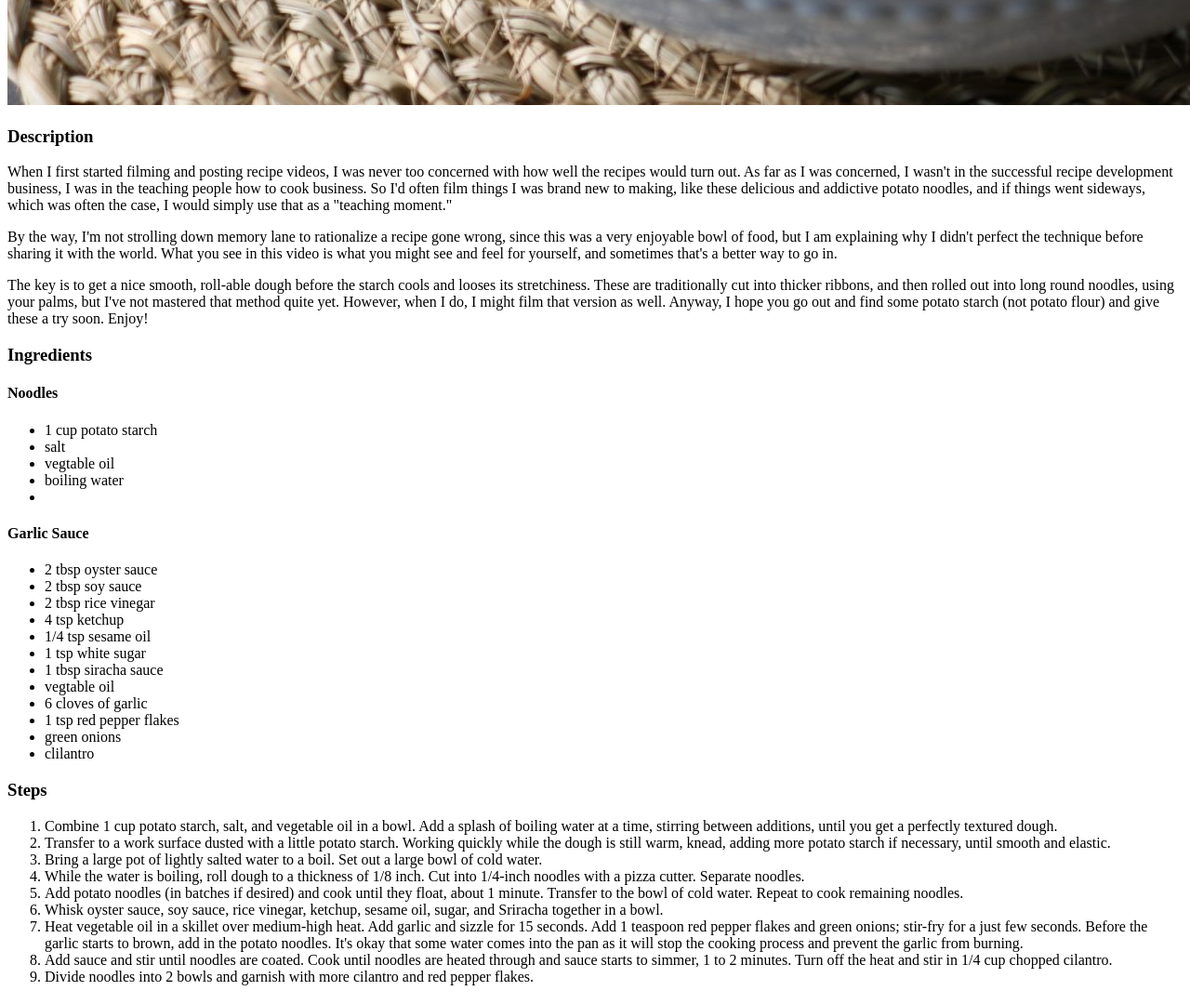
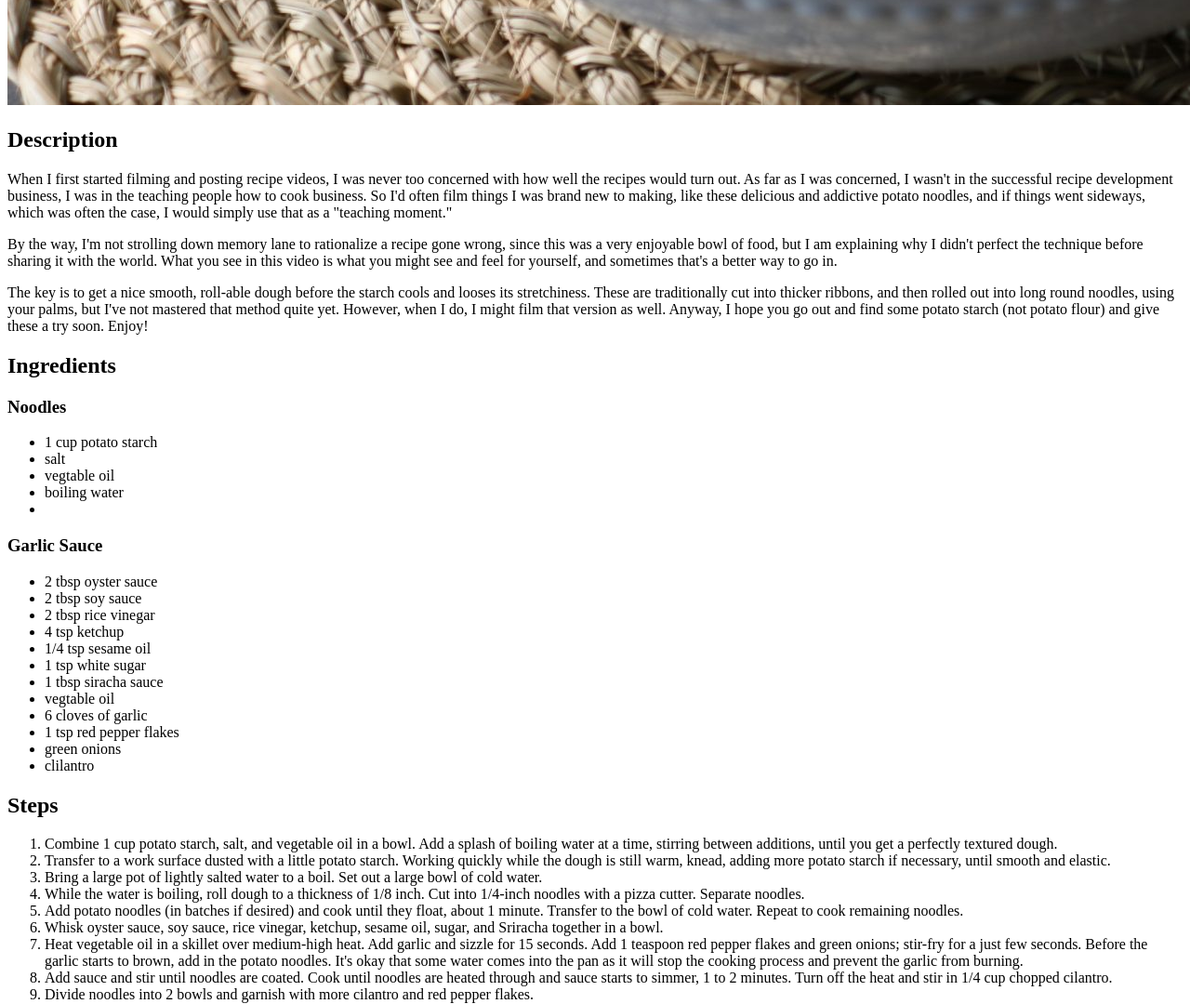
Before and after one commit to Pap3redits/odin-recipes, a plain HTML site: page recipes/spicy-garlic-potato-noodles.html in a window 1280 px wide. Shown: the part 1300-2380 px from the top of the page at 93% size. Drawn offline with Linux system fonts and the light colour scheme.

```diff
--- a/recipes/spicy-garlic-potato-noodles.html
+++ b/recipes/spicy-garlic-potato-noodles.html
@@ -10,13 +10,13 @@
     <h1>Spicy Garlic Potato Noodles</h1>
     <img src="../images/potato-noodles.jpeg" alt="Potato Noodles" />
 
-    <h3>Description</h3>
+    <h2>Description</h2>
     <p>When I first started filming and posting recipe videos, I was never too concerned with how well the recipes would turn out. As far as I was concerned, I wasn't in the successful recipe development business, I was in the teaching people how to cook business. So I'd often film things I was brand new to making, like these delicious and addictive potato noodles, and if things went sideways, which was often the case, I would simply use that as a "teaching moment."</p>
     <p>By the way, I'm not strolling down memory lane to rationalize a recipe gone wrong, since this was a very enjoyable bowl of food, but I am explaining why I didn't perfect the technique before sharing it with the world. What you see in this video is what you might see and feel for yourself, and sometimes that's a better way to go in.</p>
     <p>The key is to get a nice smooth, roll-able dough before the starch cools and looses its stretchiness. These are traditionally cut into thicker ribbons, and then rolled out into long round noodles, using your palms, but I've not mastered that method quite yet. However, when I do, I might film that version as well. Anyway, I hope you go out and find some potato starch (not potato flour) and give these a try soon. Enjoy! </p>
 
-    <h3>Ingredients</h3>
-    <h4>Noodles</h4>
+    <h2>Ingredients</h2>
+    <h3>Noodles</h3>
     <ul>
       <li>1 cup potato starch</li>
       <li>salt</li>
@@ -24,7 +24,7 @@
       <li>boiling water</li>
       <li></li>
     </ul>
-    <h4>Garlic Sauce</h4>
+    <h3>Garlic Sauce</h3>
     <ul>
       <li>2 tbsp oyster sauce</li>
       <li>2 tbsp soy sauce </li>
@@ -40,7 +40,7 @@
       <li>clilantro</li>
     </ul>
 
-    <h3>Steps</h3>
+    <h2>Steps</h2>
     <ol>
       <li>Combine 1 cup potato starch, salt, and vegetable oil in a bowl. Add a splash of boiling water at a time, stirring between additions, until you get a perfectly textured dough.</li>
       <li>Transfer to a work surface dusted with a little potato starch. Working quickly while the dough is still warm, knead, adding more potato starch if necessary, until smooth and elastic.</li>
```
Also changed, not shown: index.html (+1 -1 lines), recipes/lasagna.html (+3 -3 lines).
